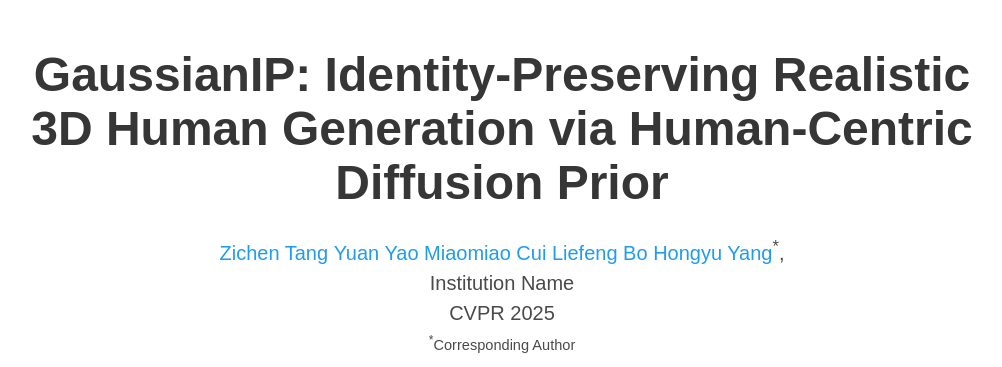
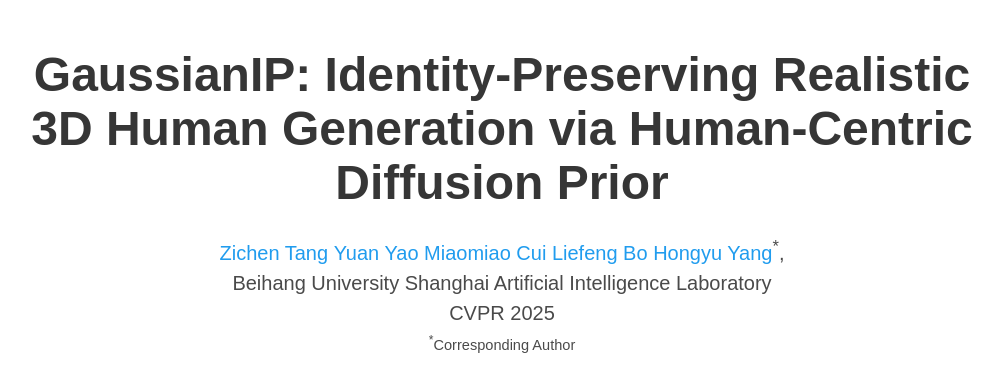
Before and after one commit to silence-tang/gaussian-ip, a plain HTML site: page index.html in a window 1280 px wide. Shown: the top 367 px of the page, without its empty margins (138-1140 px from the left). Drawn offline with nearby package versions, Linux system fonts and the light colour scheme; some icons are missing; a web font is replaced by a local one.

Commit message:
Update index.html

```diff
--- a/index.html
+++ b/index.html
@@ -26,6 +26,9 @@
 
   <title>GaussianIP: Identity-Preserving Realistic 3D Human Generation via Human-Centric Diffusion Prior</title>
   <link rel="icon" type="image/x-icon" href="static/images/favicon.ico">
+  <link rel="apple-touch-icon" sizes="180x180" href="static/images/favicon.ico">
+  <link rel="icon" type="image/png" sizes="32x32" href="static/images/favicon.ico">
+  <link rel="icon" type="image/png" sizes="16x16" href="static/images/favicon.ico">
   <link href="https://fonts.googleapis.com/css?family=Google+Sans|Noto+Sans|Castoro"
   rel="stylesheet">
 
@@ -71,7 +74,7 @@
                   </div>
 
                   <div class="is-size-5 publication-authors">
-                    <span class="author-block">Institution Name<br>CVPR 2025</span>
+                    <span class="author-block">Beihang University   Shanghai Artificial Intelligence Laboratory<br>CVPR 2025</span>
                     <span class="eql-cntrb"><small><br><sup>*</sup>Corresponding Author</small></span>
                   </div>
 
```
